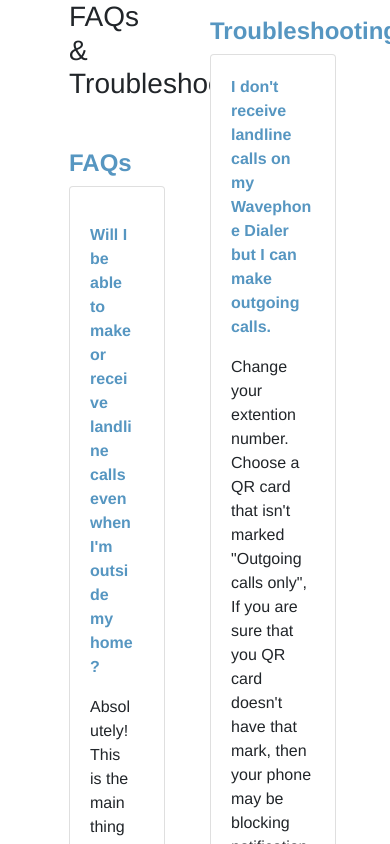
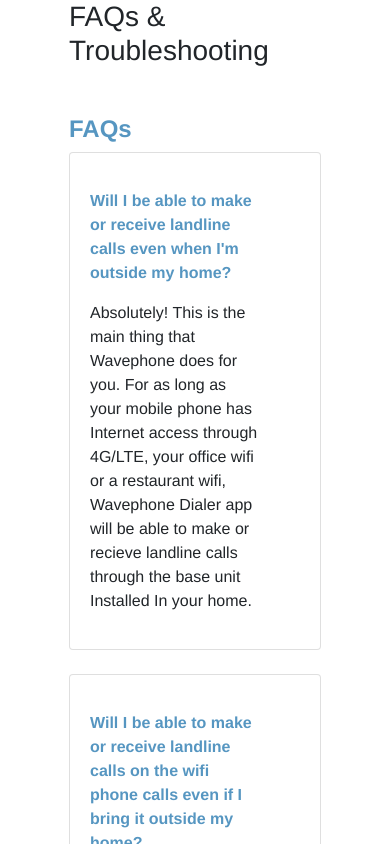
Before and after one commit to paulyves/SupportPage, a Vue app: page / in a window 390 px wide. Shown: the top 844 px of the page. Built offline with nearby package versions, Linux system fonts and the light colour scheme.

Commit message:
layout
update mobile size

```diff
--- a/src/App.vue
+++ b/src/App.vue
@@ -4,11 +4,11 @@
 
      <b-row>
 
-     <b-col class="b2" cols="6">
+     <b-col class="b2" md="6">
     <Faqs />
 
      </b-col>
-     <b-col class="b3" cols="6">
+     <b-col class="b3" md="6">
 
        <TroubleShoting />
      </b-col>
```
Also changed, not shown: src/images/wavephoneBg.jpg (deleted).
